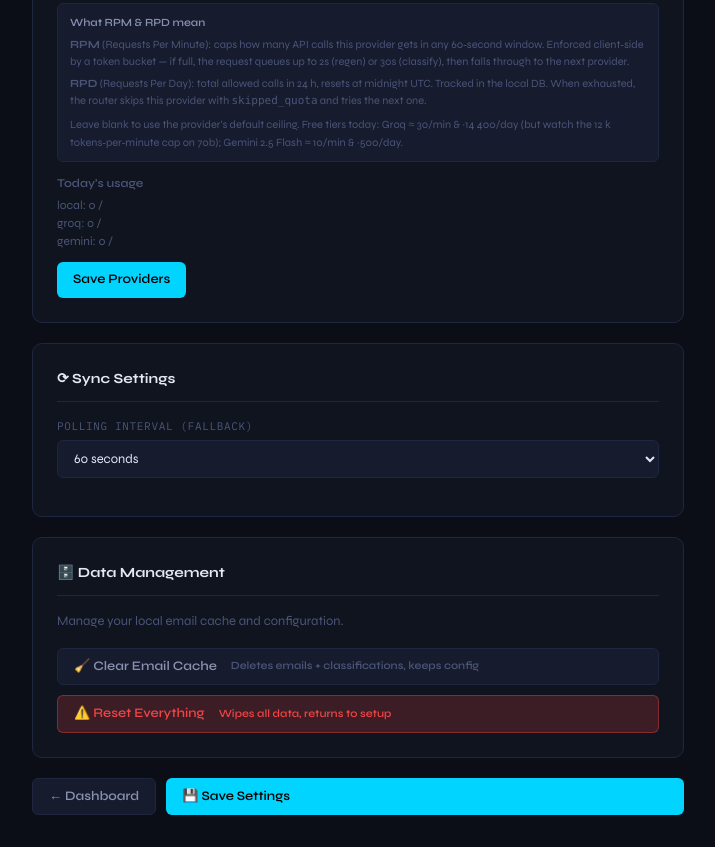
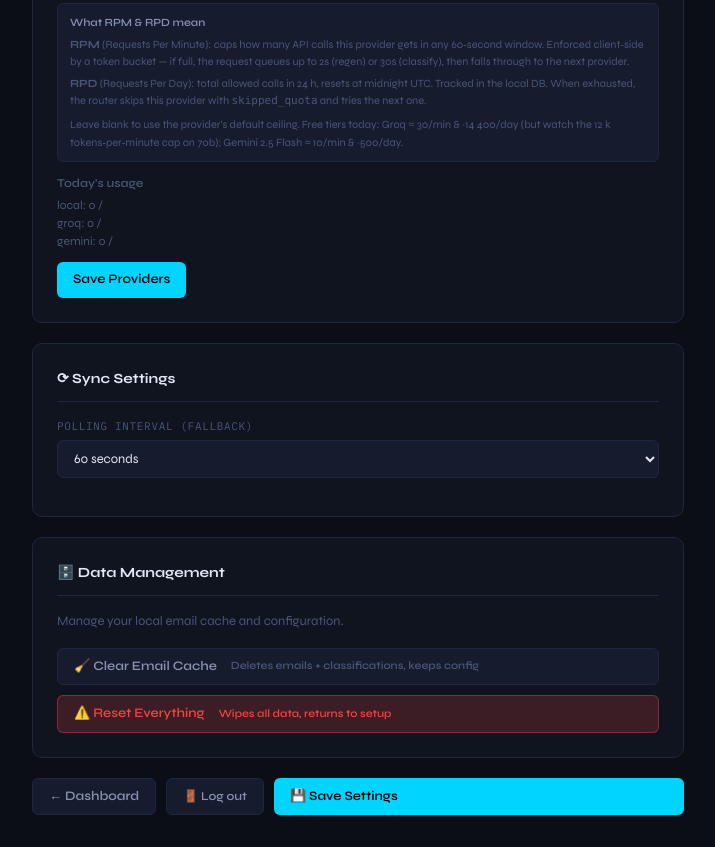
Before and after one commit to phdemp/smart-mail, a website: page views/settings.html in a window 1280 px wide. Shown: the part 1450-2297 px from the top of the page, without its empty margins (282-997 px from the left). Drawn offline with nearby package versions, Linux system fonts and the light colour scheme; no server answers; sample sign-in values are in the browser's storage.

Commit message:
checkpoint: Log out button in Settings

```diff
--- a/views/settings.html
+++ b/views/settings.html
@@ -262,6 +262,7 @@
   <!-- Save Button -->
   <div style="display:flex;gap:10px;margin-top:8px;">
     <a href="/dashboard" class="action-btn btn-ghost" style="text-decoration:none;">← Dashboard</a>
+    <button class="action-btn btn-ghost" @click="logOut()" style="font-size:12px;">🚪 Log out</button>
     <button class="action-btn btn-primary" style="flex:1;" @click="saveSettings()" :disabled="saving">
       <span x-show="!saving">💾 Save Settings</span>
       <span x-show="saving">Saving...</span>
@@ -324,6 +325,11 @@ function settingsApp() {
       } finally {
         this.saving = false;
       }
+    },
+
+    logOut() {
+      localStorage.removeItem('intellimail_token');
+      location.href = '/login';
     },
 
     async loadProviders() {
```
